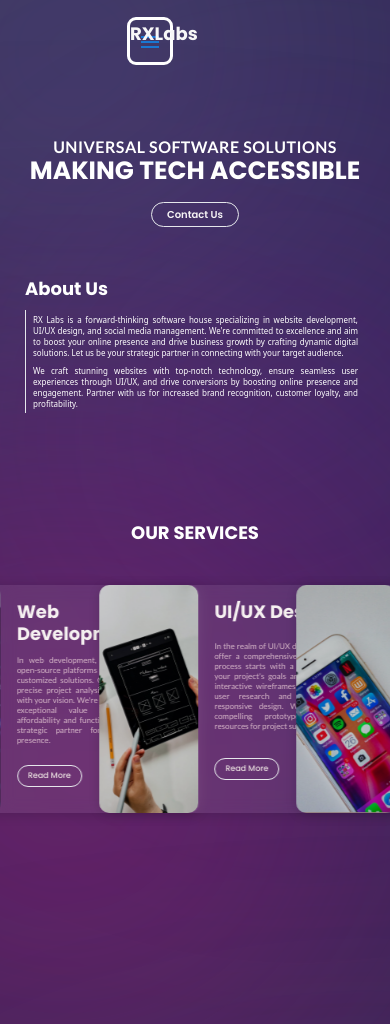
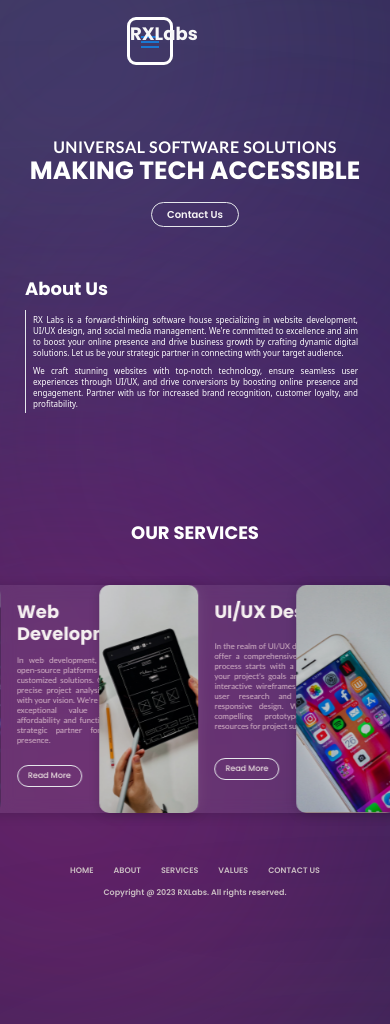
Before and after one commit to KristoJeremy/rx-labs-comprof, a Next.js app: page / in a window 390 px wide. Shown: the top 1024 px of the page. Built offline with nearby package versions, Linux system fonts and the light colour scheme.

Commit message:
feat: footer

```diff
--- /dev/null
+++ b/src/components/footer/footer.module.css
@@ -0,0 +1,50 @@
+.menu_tx {
+  font-size: 14px;
+  line-height: normal;
+}
+
+.copyright {
+  font-size: 14px;
+  line-height: normal;
+  text-align: right;
+}
+
+@media (max-width: 994px) {
+  .menu_tx {
+    font-size: 10px;
+    line-height: normal;
+  }
+
+  .copyright {
+    font-size: 10px;
+    line-height: normal;
+    text-align: right;
+  }
+}
+
+@media (max-width: 849px) {
+  .menu_tx {
+    font-size: 8px;
+    line-height: normal;
+  }
+
+  .copyright {
+    font-size: 8px;
+    line-height: normal;
+    text-align: right;
+  }
+}
+
+@media (max-width: 767px) {
+  .menu_tx {
+    font-size: 8px;
+    line-height: normal;
+    text-align: center;
+  }
+
+  .copyright {
+    font-size: 8px;
+    line-height: normal;
+    text-align: center;
+  }
+}
--- /dev/null
+++ b/src/components/footer/index.js
@@ -0,0 +1,63 @@
+import React from "react";
+import Link from "next/link";
+
+//Import font and css
+import { PoppinsSemiBold } from "@/fonts/font";
+import styles from "./footer.module.css";
+
+export const Footer = () => {
+  return (
+    <section id="footer" className="py-5 md:mx-[120px] mx-auto">
+      <div className="container grid md:grid-cols-2 md:grid-rows-none">
+        <div className="inline-flex md:justify-start justify-center">
+          <Link href="/">
+            <div
+              className={`${styles.menu_tx} text-[#C9BCC2] md:mx-[8px] mx-[10px]`}
+              style={PoppinsSemiBold.style}
+            >
+              HOME
+            </div>
+          </Link>
+          <Link href="/">
+            <div
+              className={`${styles.menu_tx} text-[#C9BCC2] md:mx-[8px] mx-[10px]`}
+              style={PoppinsSemiBold.style}
+            >
+              ABOUT
+            </div>
+          </Link>
+          <Link href="/">
+            <div
+              className={`${styles.menu_tx} text-[#C9BCC2] md:mx-[8px] mx-[10px]`}
+              style={PoppinsSemiBold.style}
+            >
+              SERVICES
+            </div>
+          </Link>
+          <Link href="/">
+            <div
+              className={`${styles.menu_tx} text-[#C9BCC2] md:mx-[8px] mx-[10px]`}
+              style={PoppinsSemiBold.style}
+            >
+              VALUES
+            </div>
+          </Link>
+          <Link href="/">
+            <div
+              className={`${styles.menu_tx} text-[#C9BCC2] md:mx-[8px] mx-[10px]`}
+              style={PoppinsSemiBold.style}
+            >
+              CONTACT US
+            </div>
+          </Link>
+        </div>
+        <div
+          className={`${styles.copyright} text-[#C9BCC2] md:mt-0 mt-[10px]`}
+          style={PoppinsSemiBold.style}
+        >
+          Copyright @ 2023 RXLabs. All rights reserved.
+        </div>
+      </div>
+    </section>
+  );
+};
--- a/src/pages/index.js
+++ b/src/pages/index.js
@@ -5,6 +5,7 @@ import { NavigationBar } from "@/components/Navbar/navbar";
 import { Background } from "@/components/backgroundBlur";
 import { OurService } from "@/components/ourServices";
 import { Hero } from "@/components/hero";
+import { Footer } from "@/components/footer";
 
 function index() {
   return (
@@ -22,6 +23,10 @@ function index() {
       <div>
         <OurService />
       </div>
+      <div className="">
+        <Footer />
+      </div>
+
       {/* COMPONENT END */}
     </>
   );
```
